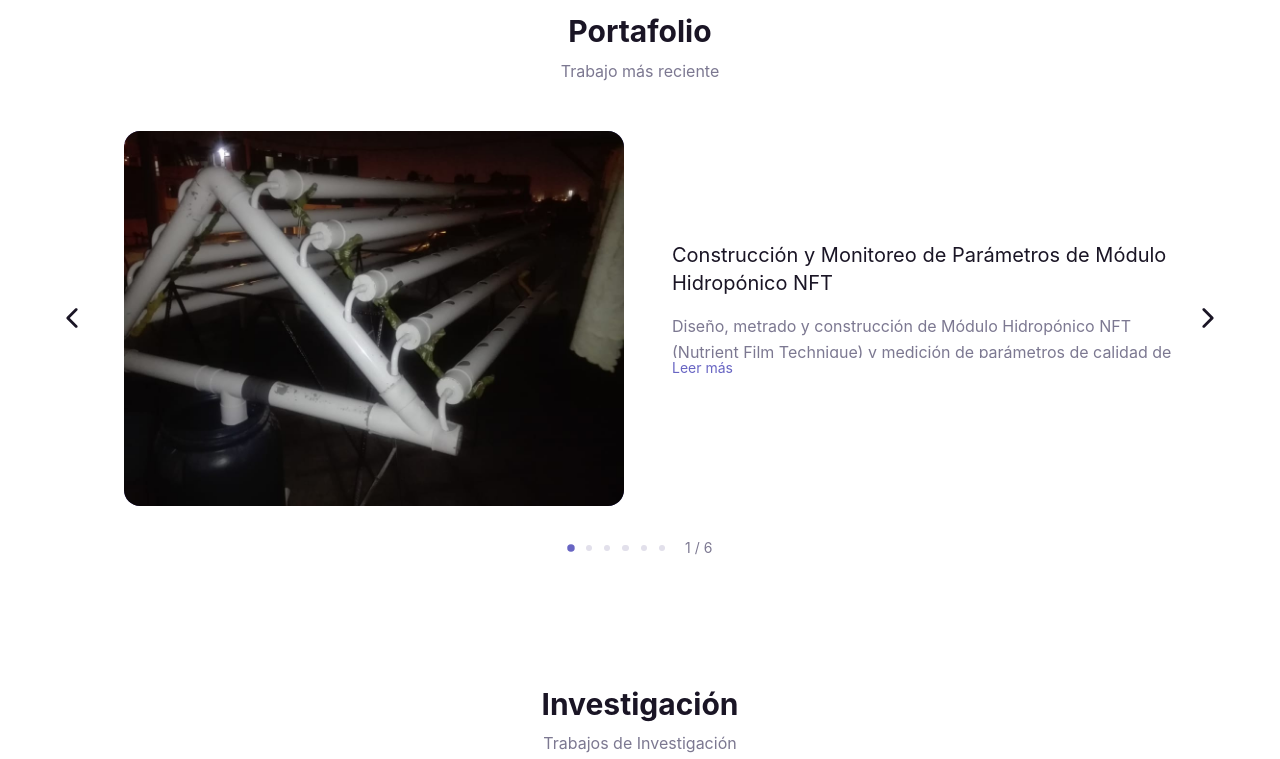
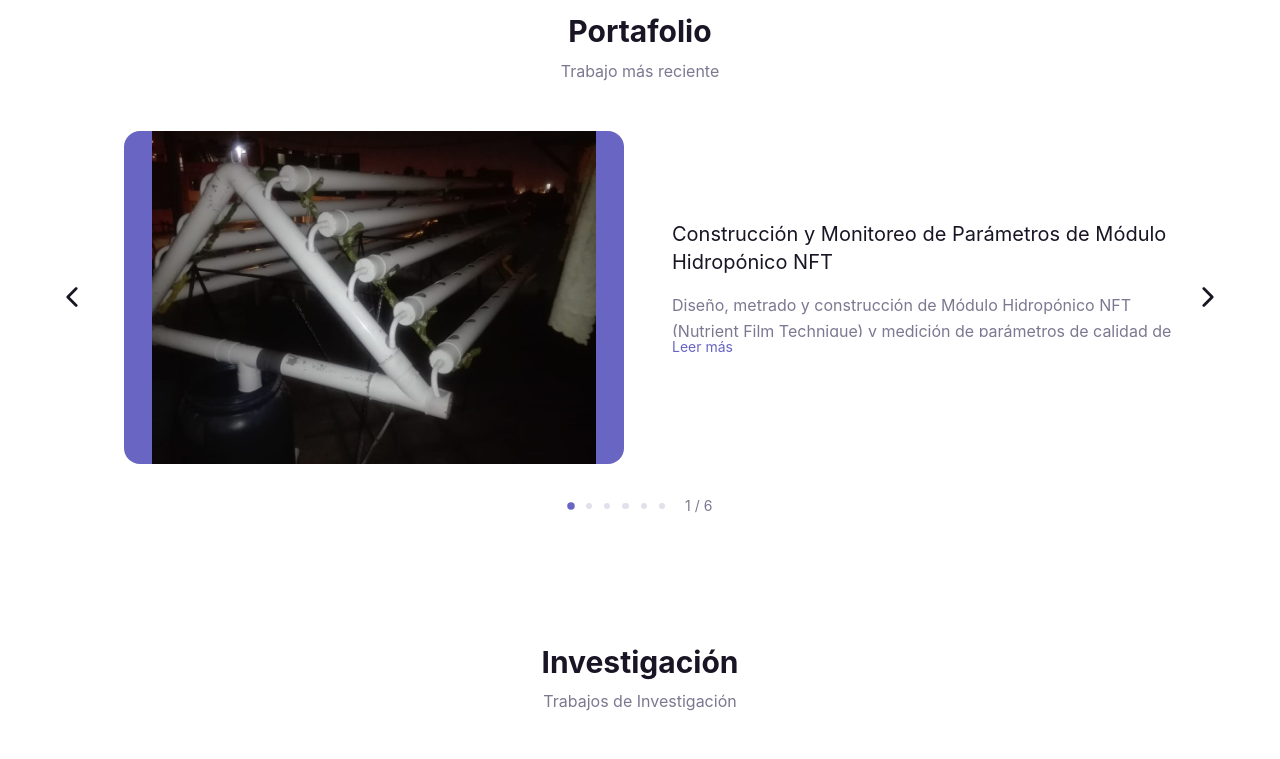
Before and after one commit to alvaro-martin/personal-site, a React (Vite) app: page / in a window 1280 px wide. Shown: the part 3740-4499 px from the top of the page. Built offline with nearby package versions, Linux system fonts and the light colour scheme; no server answers.

Commit message:
fix: standardize carousel image container with consistent 3:2 aspect ratio

```diff
--- a/src/components/02.molecules/Carousel/Carousel.jsx
+++ b/src/components/02.molecules/Carousel/Carousel.jsx
@@ -84,7 +84,7 @@ const Carousel = ({ items, ariaLabel }) => {
                     onTouchMove={handleTouchMove}
                     onTouchEnd={handleTouchEnd}
                 >
-                    <div className="max-w-[500px] w-full m-4 rounded-xl overflow-hidden bg-background5 max-md:h-auto max-md:aspect-[7/5] max-sm:aspect-[4/3] max-sm:m-2">
+                    <div className="max-w-[500px] w-full m-4 rounded-xl overflow-hidden bg-background5 aspect-[3/2] max-sm:aspect-[4/3] max-sm:m-2">
                         <img
                             src={item.img}
                             alt={item.alt}
```
